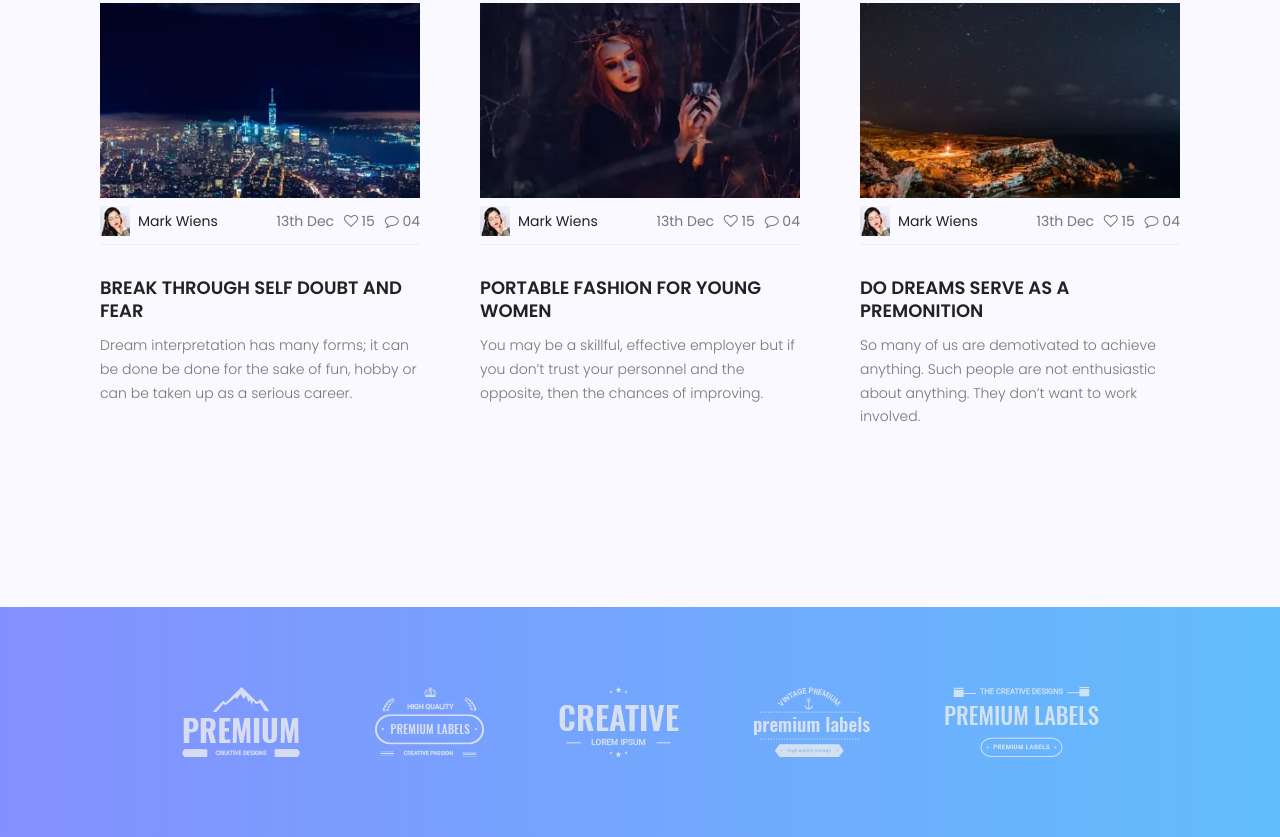
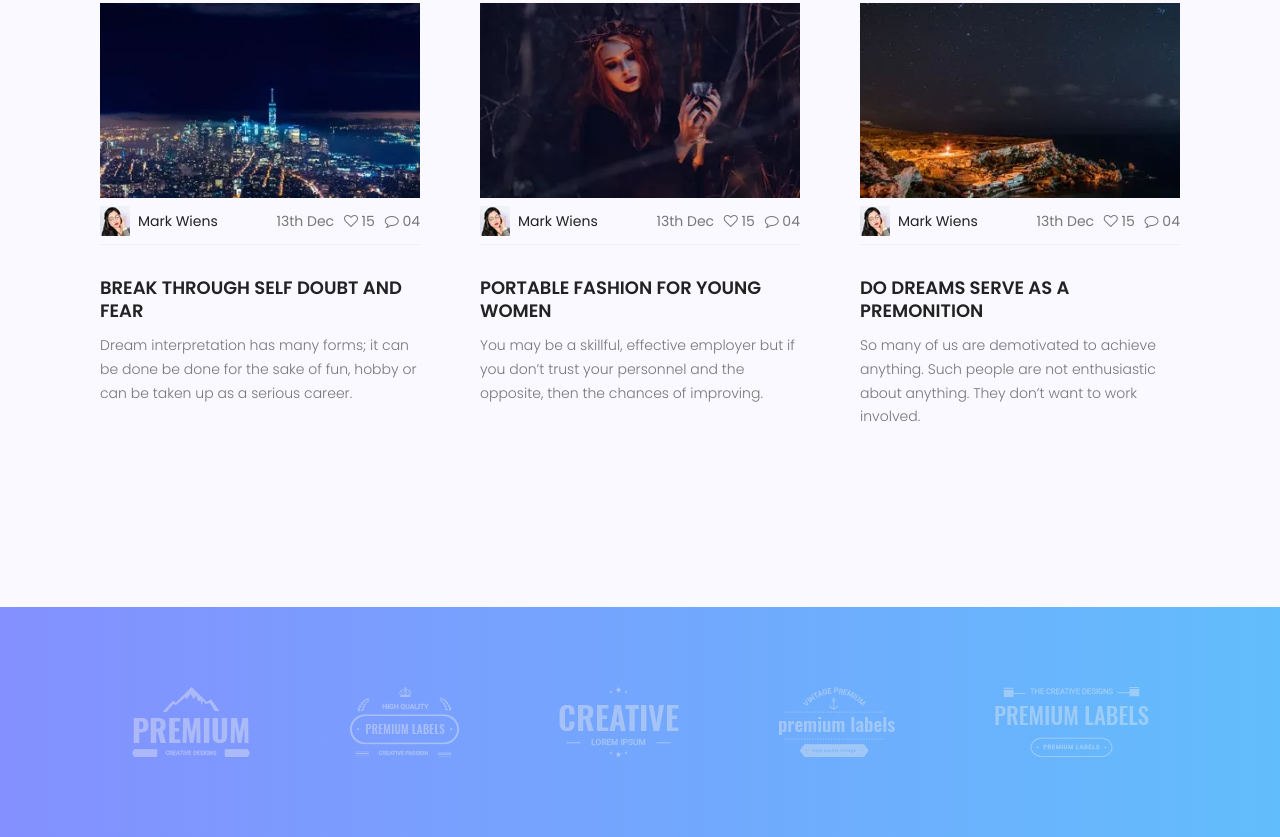
Before and after one commit to front-end-by-rimantas/39-grupe-portfolio-personal, a website with bundled scripts: page index.html in a window 1280 px wide. Shown: the part 2564-3401 px from the top of the page. Built offline with nearby package versions, Linux system fonts and the light colour scheme.

Commit message:
opacity and width increase

```diff
--- a/css/pages/home.css
+++ b/css/pages/home.css
@@ -317,28 +317,30 @@
 
 
 .brands.main {
-
     background: linear-gradient(to right, #8490ff, #62bdfc);
     width: 100%;
     padding: 80px 0px;
-
 }
 
-.brandswrap {
-    display: flex;
-    justify-content: center;
-    opacity: 1;
-    height: 70px;
-    gap: 25px;
-
+.brands .brandswrap {
+  display: flex;
+  justify-content: center;
 }
 
 .brandswrap img {
-    padding: 0px 25px;
+    opacity: .5;
+    height: 70px;
+    gap: 25px;
 }
 
-.brandswrap a:hover {
-    opacity: 0.5;
+.brandswrap img {
+    padding: 0px 50px;
+}
+
+.brandswrap img:hover {
+    opacity: 1;
+    transition: 0.3s;
+
 }
 
 @media (max-width: 768px) {
```
